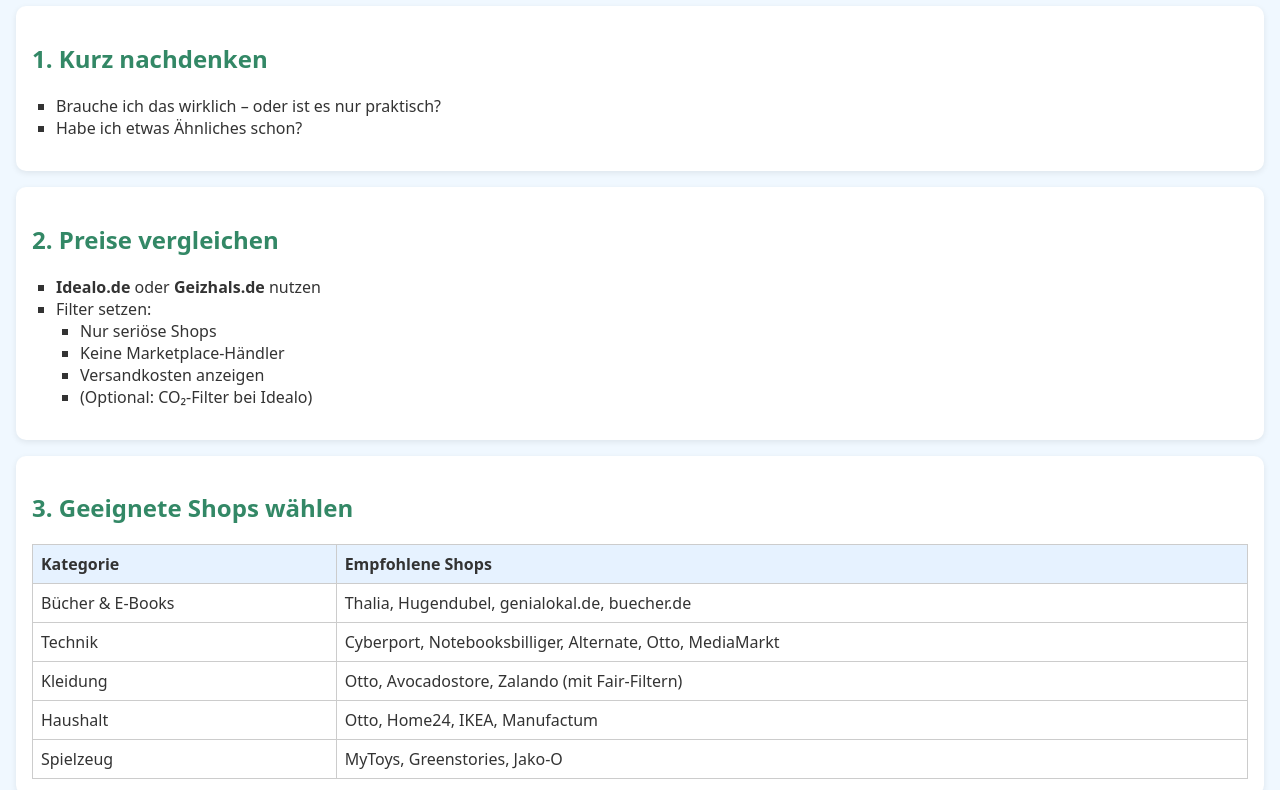
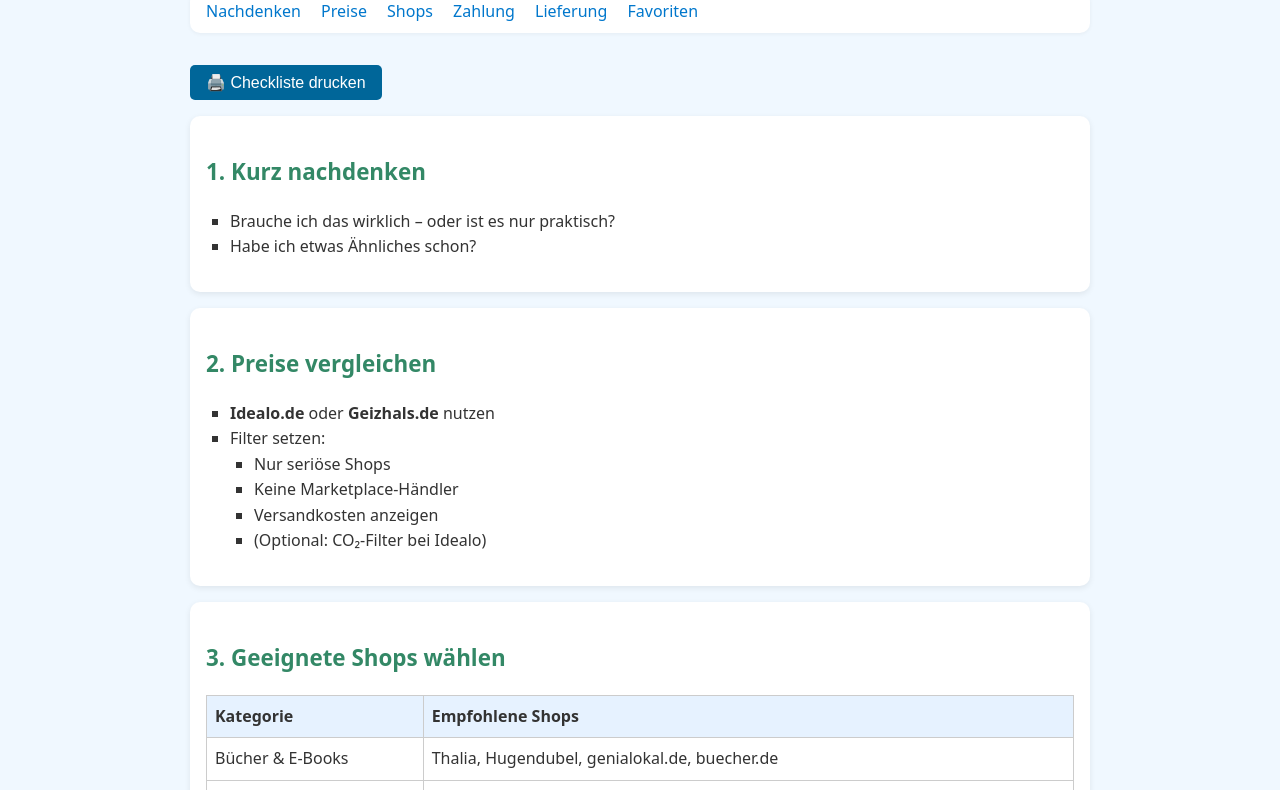
Before and after one commit to Lordsem/bewusst-einkaufen, a plain HTML site: page index.html in a window 1280 px wide. Shown: the part 80-870 px from the top of the page. Drawn offline with Linux system fonts and the light colour scheme.

Commit message:
Update index.html

```diff
--- a/index.html
+++ b/index.html
@@ -13,21 +13,47 @@
       --secondary: #338866;
       --text: #333333;
       --table-header: #e6f2ff;
+      --accent: #0077cc;
     }
 
     body {
       font-family: system-ui, sans-serif;
-      margin: 1rem;
+      margin: 1rem auto;
+      max-width: 900px;
       background-color: var(--main-bg);
       color: var(--text);
+      line-height: 1.6;
     }
 
     h1 {
       color: var(--primary);
+      font-size: 1.8rem;
+      margin-bottom: 0.2em;
     }
 
     h2 {
       color: var(--secondary);
+      font-size: 1.4rem;
+      margin-top: 1em;
+    }
+
+    nav {
+      background: var(--box-bg);
+      border-radius: 10px;
+      padding: 0.5rem 1rem;
+      box-shadow: 0 1px 4px rgba(0, 0, 0, 0.05);
+      margin-bottom: 1rem;
+    }
+
+    nav a {
+      margin-right: 1rem;
+      text-decoration: none;
+      color: var(--accent);
+      font-weight: 500;
+    }
+
+    nav a:hover {
+      text-decoration: underline;
     }
 
     ul {
@@ -60,6 +86,22 @@
       text-align: left;
     }
 
+    .print-btn {
+      display: inline-block;
+      padding: 0.5rem 1rem;
+      margin: 1rem 0;
+      background-color: var(--primary);
+      color: white;
+      border: none;
+      border-radius: 5px;
+      cursor: pointer;
+      font-size: 1rem;
+    }
+
+    .print-btn:hover {
+      background-color: #004466;
+    }
+
     @media (prefers-color-scheme: dark) {
       :root {
         --main-bg: #1c1c1c;
@@ -68,6 +110,16 @@
         --secondary: #6de1a8;
         --text: #f0f0f0;
         --table-header: #333;
+        --accent: #91d6ff;
+      }
+
+      .print-btn {
+        background-color: #5fd3f3;
+        color: #000;
+      }
+
+      .print-btn:hover {
+        background-color: #40b3d9;
       }
     }
   </style>
@@ -75,7 +127,18 @@
 <body>
   <h1>🛍️ Bewusst online einkaufen – Deine Checkliste</h1>
 
-  <section>
+  <nav>
+    <a href="#nachdenken">Nachdenken</a>
+    <a href="#vergleichen">Preise</a>
+    <a href="#shops">Shops</a>
+    <a href="#zahlung">Zahlung</a>
+    <a href="#umwelt">Lieferung</a>
+    <a href="#favoriten">Favoriten</a>
+  </nav>
+
+  <button class="print-btn" onclick="window.print()">🖨️ Checkliste drucken</button>
+
+  <section id="nachdenken">
     <h2>1. Kurz nachdenken</h2>
     <ul>
       <li>Brauche ich das wirklich – oder ist es nur praktisch?</li>
@@ -83,7 +146,7 @@
     </ul>
   </section>
 
-  <section>
+  <section id="vergleichen">
     <h2>2. Preise vergleichen</h2>
     <ul>
       <li><strong>Idealo.de</strong> oder <strong>Geizhals.de</strong> nutzen</li>
@@ -98,7 +161,7 @@
     </ul>
   </section>
 
-  <section>
+  <section id="shops">
     <h2>3. Geeignete Shops wählen</h2>
     <table class="category-table">
       <tr><th>Kategorie</th><th>Empfohlene Shops</th></tr>
@@ -110,7 +173,7 @@
     </table>
   </section>
 
-  <section>
+  <section id="zahlung">
     <h2>4. Zahlung & Rückgabe</h2>
     <ul>
       <li>Kauf auf Rechnung möglich?</li>
@@ -119,7 +182,7 @@
     </ul>
   </section>
 
-  <section>
+  <section id="umwelt">
     <h2>5. Lieferung & Umwelt</h2>
     <ul>
       <li>Klimaneutraler Versand verfügbar?</li>
@@ -128,7 +191,7 @@
     </ul>
   </section>
 
-  <section>
+  <section id="favoriten">
     <h2>6. Eigene Favoriten pflegen</h2>
     <ul>
       <li>Lieblingsshops bookmarken</li>
```
